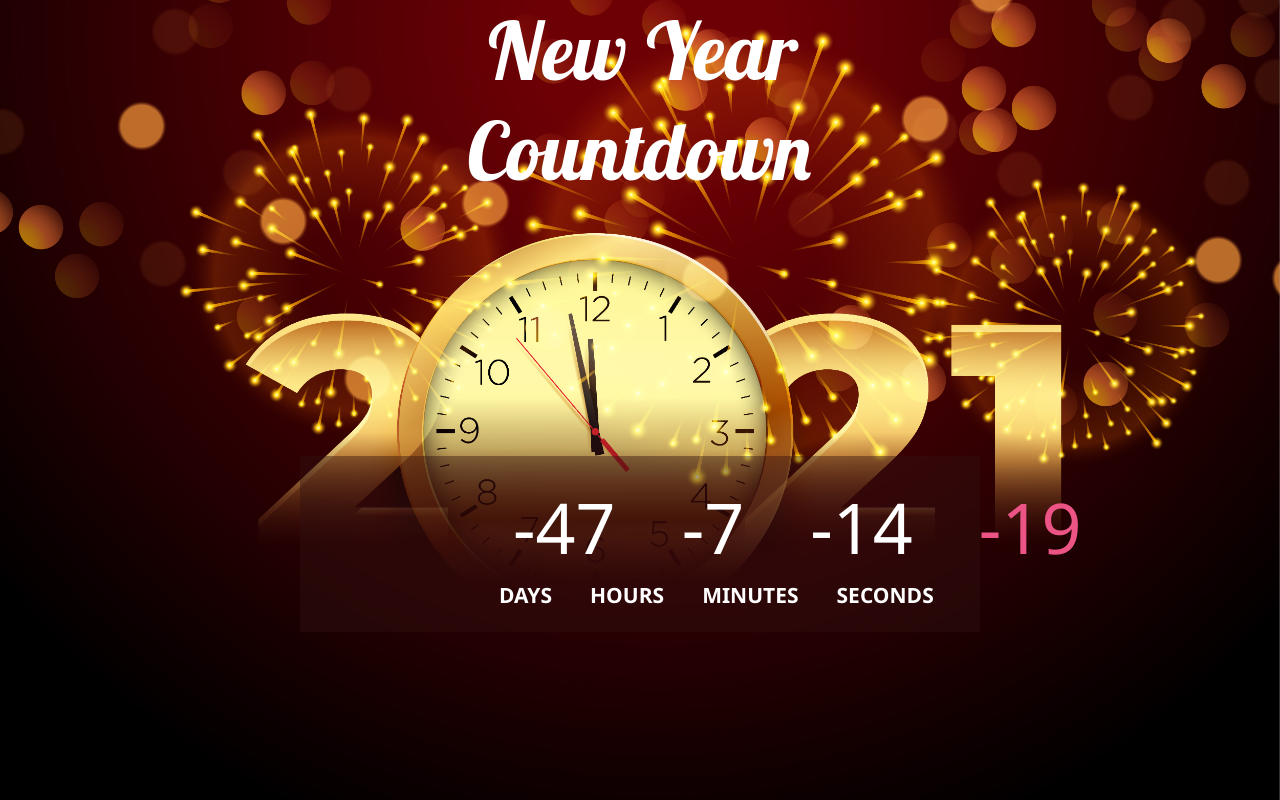
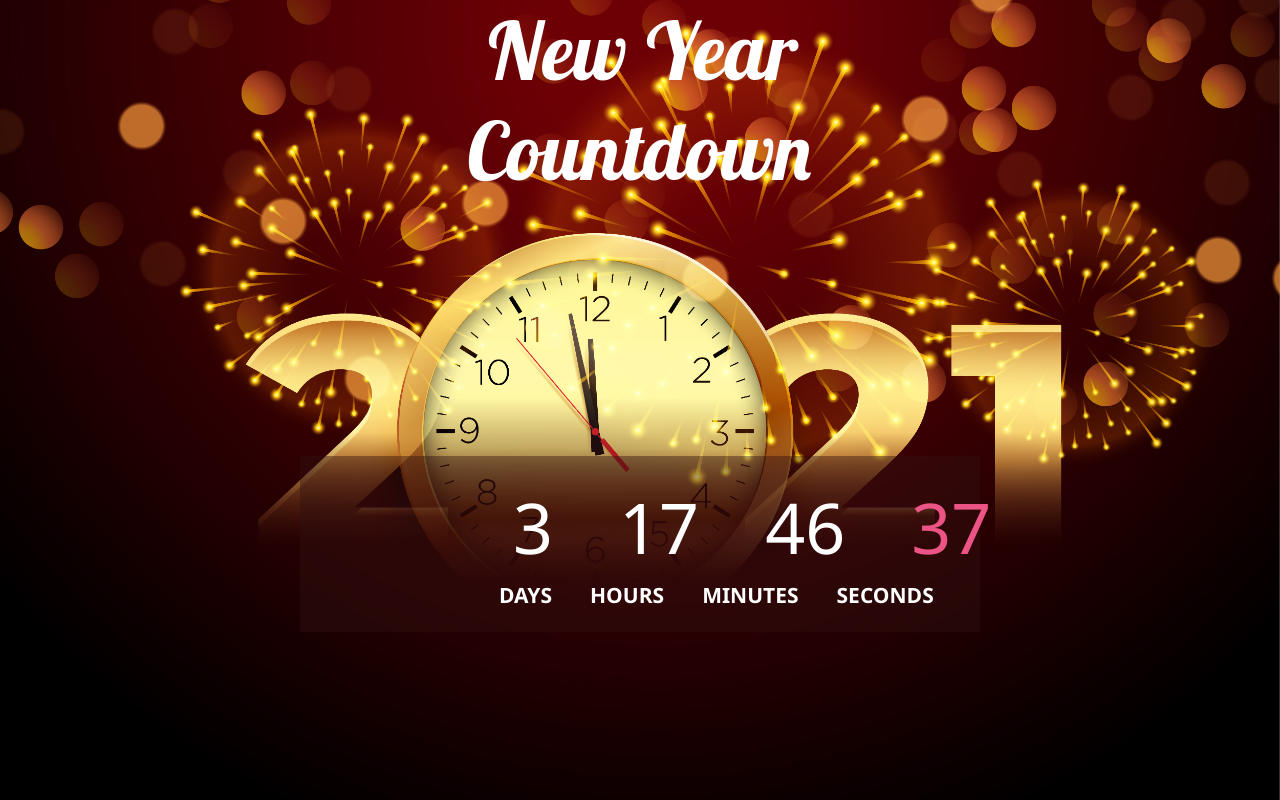
Before and after one commit to dishant-codes/NewYearCountdown, a plain HTML site: page index.html in a window 1280 px wide. Drawn offline with Linux system fonts and the light colour scheme.

Commit message:
Update index.html

```diff
--- a/index.html
+++ b/index.html
@@ -28,7 +28,7 @@
     <h1 class="year">2021</h1>
     <script>
 
-        var countDownDate = new Date("Jan 1, 2022 00:00:00").getTime();
+        var countDownDate = new Date("Feb 20, 2022 00:00:00").getTime();
 
         // Update the count down every 1 second
         var x = setInterval(function () {
```
